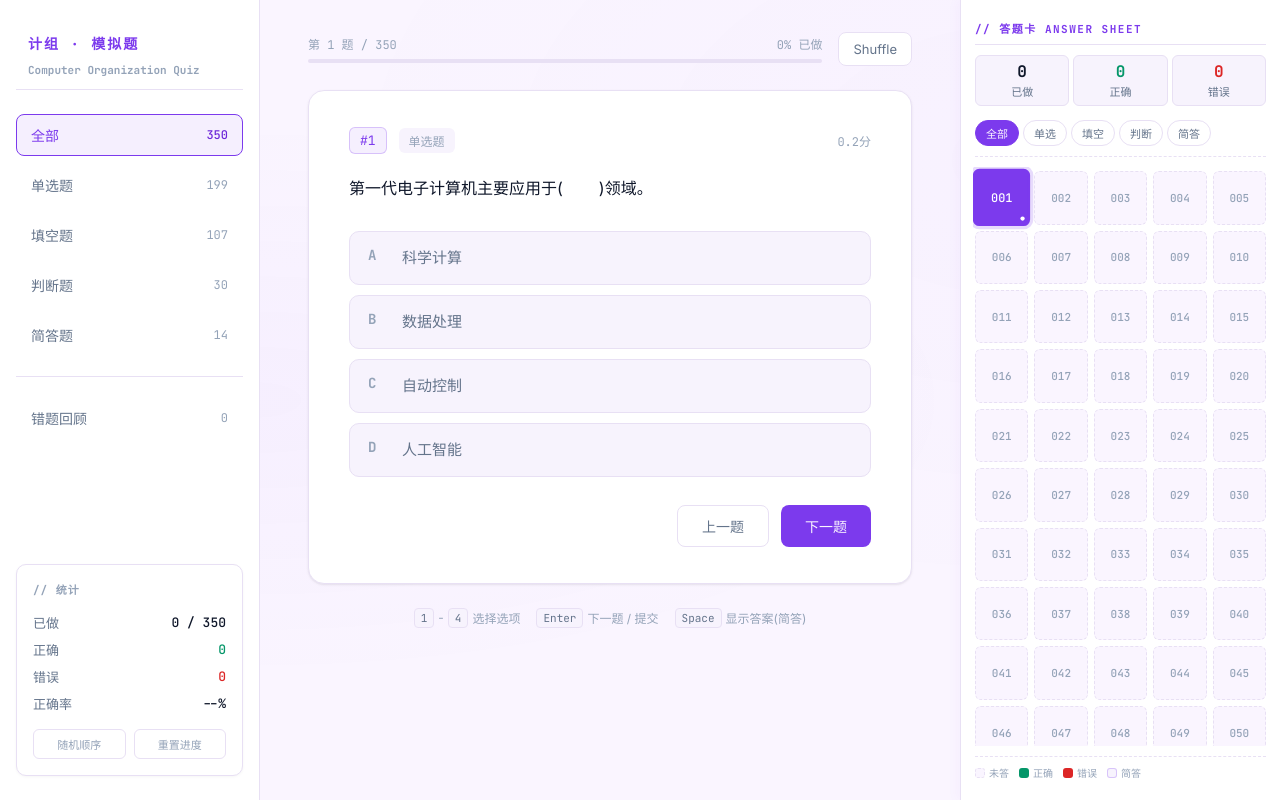
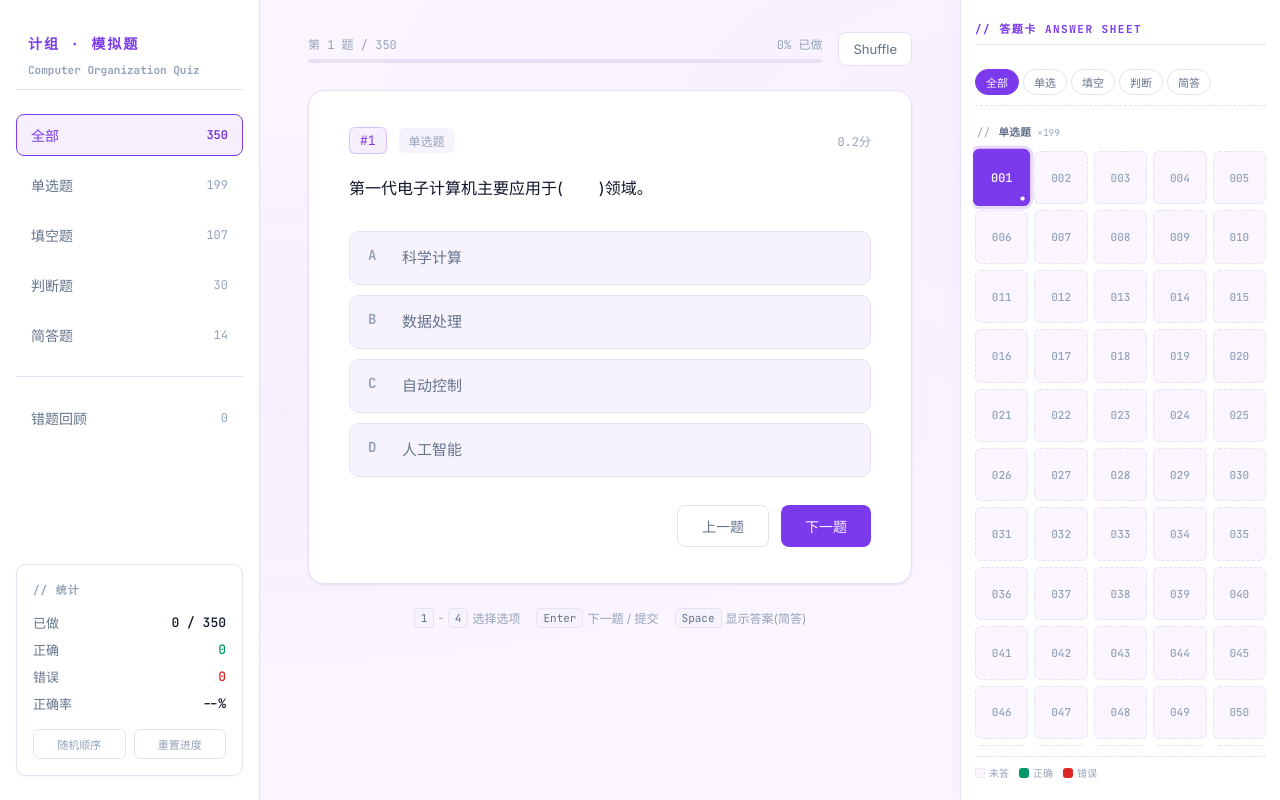
Before and after one commit to lianjishu/common-quiz-shell, a plain HTML site: page 计组练习.html in a window 1280 px wide. Drawn offline with Linux system fonts and the light colour scheme.

Commit message:
refactor(sheet): 答题卡改分组布局，移除统计块
- 移除 sheet-summary（已做/正确/错误）三列摘要
- 改为按题型分组渲染：//单选题×199、//填空题×107、//判断题×30、//简答题×14
- section header 用 // 前缀等宽字体，保持 OMR 卡的注释风格
- 筛选 chip 同时隐藏非匹配 section header
- 底部图例精简为 3 项（未答/正确/错误）

```diff
--- a/计组练习.html
+++ b/计组练习.html
@@ -784,35 +784,40 @@ kbd {
   border-bottom: 1px solid var(--border);
 }
 
-.sheet-summary {
-  display: grid;
-  grid-template-columns: repeat(3, 1fr);
-  gap: 4px;
-  font-size: 11px;
+.sheet-section-header {
+  grid-column: 1 / -1;
+  font-family: var(--mono);
+  font-size: 10.5px;
   color: var(--text-secondary);
-}
-
-.sheet-summary span {
-  display: flex;
-  flex-direction: column;
-  align-items: center;
-  padding: 6px 4px;
-  background: var(--bg-main);
-  border-radius: 6px;
-  border: 1px solid var(--border);
-}
-
-.sheet-summary b {
-  font-family: var(--mono);
-  font-size: 16px;
+  letter-spacing: 0.04em;
+  padding: 14px 2px 6px;
   font-weight: 600;
-  color: var(--text);
-  line-height: 1.2;
-  margin-bottom: 2px;
-}
-
-.sheet-summary span:nth-child(2) b { color: var(--tile-correct); }
-.sheet-summary span:nth-child(3) b { color: var(--tile-wrong); }
+  display: flex;
+  align-items: baseline;
+  gap: 6px;
+}
+
+.sheet-section-header:first-child {
+  padding-top: 4px;
+}
+
+.sheet-section-header .sec-count {
+  font-size: 9.5px;
+  color: var(--text-dim);
+  font-weight: 400;
+  letter-spacing: 0;
+}
+
+.sheet-section-header::before {
+  content: '//';
+  color: var(--text-dim);
+  font-weight: 400;
+  margin-right: 2px;
+}
+
+.sheet-section-header.hidden-tile {
+  display: none;
+}
 
 .sheet-toolbar {
   display: flex;
@@ -964,7 +969,6 @@ kbd {
 .sheet-legend i.lg-empty { background: var(--tile-empty-bg); border: 1px dashed var(--sheet-border); }
 .sheet-legend i.lg-correct { background: var(--tile-correct); }
 .sheet-legend i.lg-wrong { background: var(--tile-wrong); }
-.sheet-legend i.lg-essay { background: var(--bg-main); border: 1px solid var(--border-accent); }
 
 @media (max-width: 1100px) {
   .answer-sheet { display: none; }
@@ -1040,11 +1044,6 @@ kbd {
   <aside class="answer-sheet">
     <div class="sheet-header">
       <h3>// 答题卡 Answer Sheet</h3>
-      <div class="sheet-summary">
-        <span><b id="sheet-done">0</b>已做</span>
-        <span><b id="sheet-correct">0</b>正确</span>
-        <span><b id="sheet-wrong">0</b>错误</span>
-      </div>
     </div>
     <div class="sheet-toolbar" id="sheet-toolbar">
       <button class="chip active" data-type="all">全部</button>
@@ -1058,7 +1057,6 @@ kbd {
       <span><i class="lg-empty"></i>未答</span>
       <span><i class="lg-correct"></i>正确</span>
       <span><i class="lg-wrong"></i>错误</span>
-      <span><i class="lg-essay"></i>简答</span>
     </div>
   </aside>
 </div>
@@ -1527,44 +1525,40 @@ document.querySelectorAll('.filter-btn').forEach(btn => {
 function renderAnswerSheet() {
   const grid = document.getElementById('sheet-grid');
   if (!grid) return;
-  grid.innerHTML = questions.map(q => {
-    const state = progress[q.id];
-    let cls = 'sheet-tile empty';
-    if (state) {
-      if (state.result === 'correct') cls = 'sheet-tile correct';
-      else if (state.result === 'wrong') cls = 'sheet-tile wrong';
-      else if (q.type === '简答题') cls = 'sheet-tile essay';
-      else cls = 'sheet-tile';
-    } else if (q.type === '简答题') {
-      cls = 'sheet-tile empty';
-    }
-    return `<div class="${cls}" data-id="${q.id}" data-type="${q.type}" onclick="goToQuestion(${q.id})" title="#${q.id} · ${q.type}">${String(q.id).padStart(3, '0')}</div>`;
-  }).join('');
+
+  // Group questions by type
+  const groups = {};
+  questions.forEach(q => {
+    if (!groups[q.type]) groups[q.type] = [];
+    groups[q.type].push(q);
+  });
+
+  const typeOrder = ['单选题', '填空题', '判断题', '简答题'];
+  let html = '';
+  typeOrder.forEach(type => {
+    if (!groups[type] || groups[type].length === 0) return;
+    html += `<div class="sheet-section-header" data-type="${type}">${type}<span class="sec-count">×${groups[type].length}</span></div>`;
+    html += groups[type].map(q => {
+      const state = progress[q.id];
+      let cls = 'sheet-tile empty';
+      if (state?.result === 'correct') cls = 'sheet-tile correct';
+      else if (state?.result === 'wrong') cls = 'sheet-tile wrong';
+      return `<div class="${cls}" data-id="${q.id}" data-type="${q.type}" onclick="goToQuestion(${q.id})" title="#${q.id} · ${q.type}">${String(q.id).padStart(3, '0')}</div>`;
+    }).join('');
+  });
+  grid.innerHTML = html;
 }
 
 function updateSheet() {
   const tiles = document.querySelectorAll('.sheet-tile');
-  let done = 0, correct = 0, wrong = 0;
   tiles.forEach(t => {
     const id = parseInt(t.dataset.id);
-    const q = getQuestionById(id);
     const state = progress[id];
     t.classList.remove('empty', 'correct', 'wrong', 'essay');
-    if (state) {
-      if (state.result === 'correct') { t.classList.add('correct'); done++; correct++; }
-      else if (state.result === 'wrong') { t.classList.add('wrong'); done++; wrong++; }
-      else if (q.type === '简答题') { t.classList.add('essay'); done++; }
-      else { t.classList.add('empty'); }
-    } else {
-      t.classList.add('empty');
-    }
+    if (state?.result === 'correct') t.classList.add('correct');
+    else if (state?.result === 'wrong') t.classList.add('wrong');
+    else t.classList.add('empty');
   });
-  const dEl = document.getElementById('sheet-done');
-  const cEl = document.getElementById('sheet-correct');
-  const wEl = document.getElementById('sheet-wrong');
-  if (dEl) dEl.textContent = done;
-  if (cEl) cEl.textContent = correct;
-  if (wEl) wEl.textContent = wrong;
 }
 
 function highlightCurrentTile() {
@@ -1588,6 +1582,10 @@ document.querySelectorAll('#sheet-toolbar .chip').forEach(chip => {
       const hide = type !== 'all' && t.dataset.type !== type;
       t.classList.toggle('hidden-tile', hide);
     });
+    document.querySelectorAll('.sheet-section-header').forEach(h => {
+      const hide = type !== 'all' && h.dataset.type !== type;
+      h.classList.toggle('hidden-tile', hide);
+    });
   });
 });
 
```
Also changed, not shown: verify-sheet-grouped.png (added), verify-sheet-scrolled.png (added).
